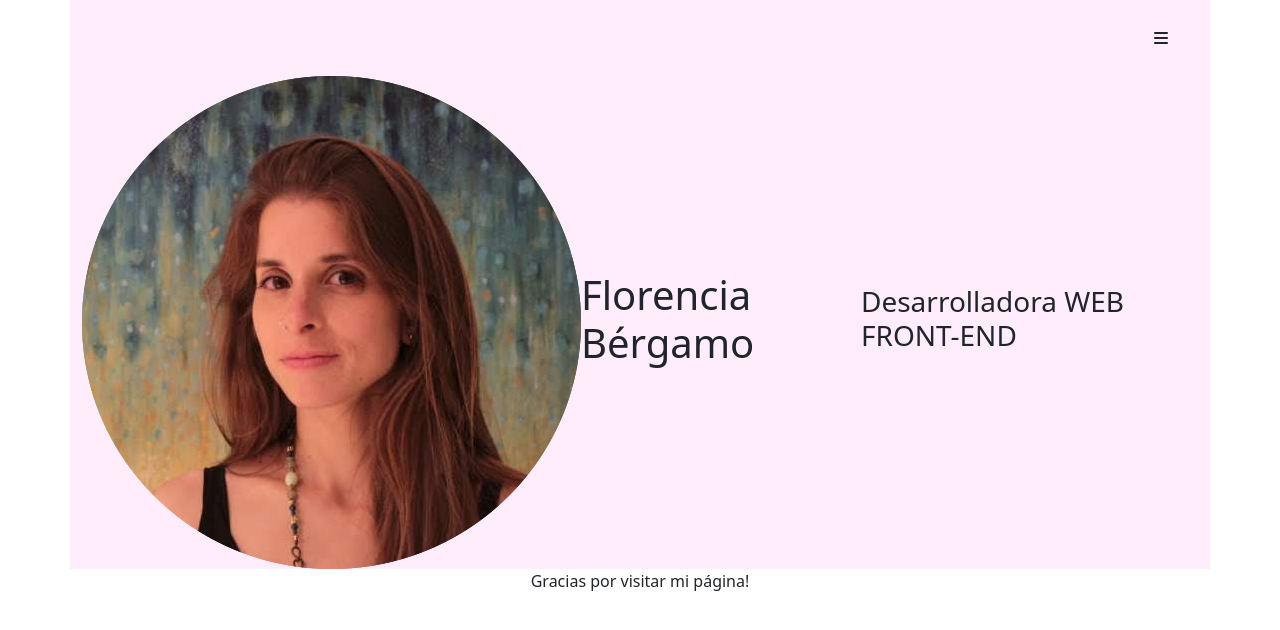
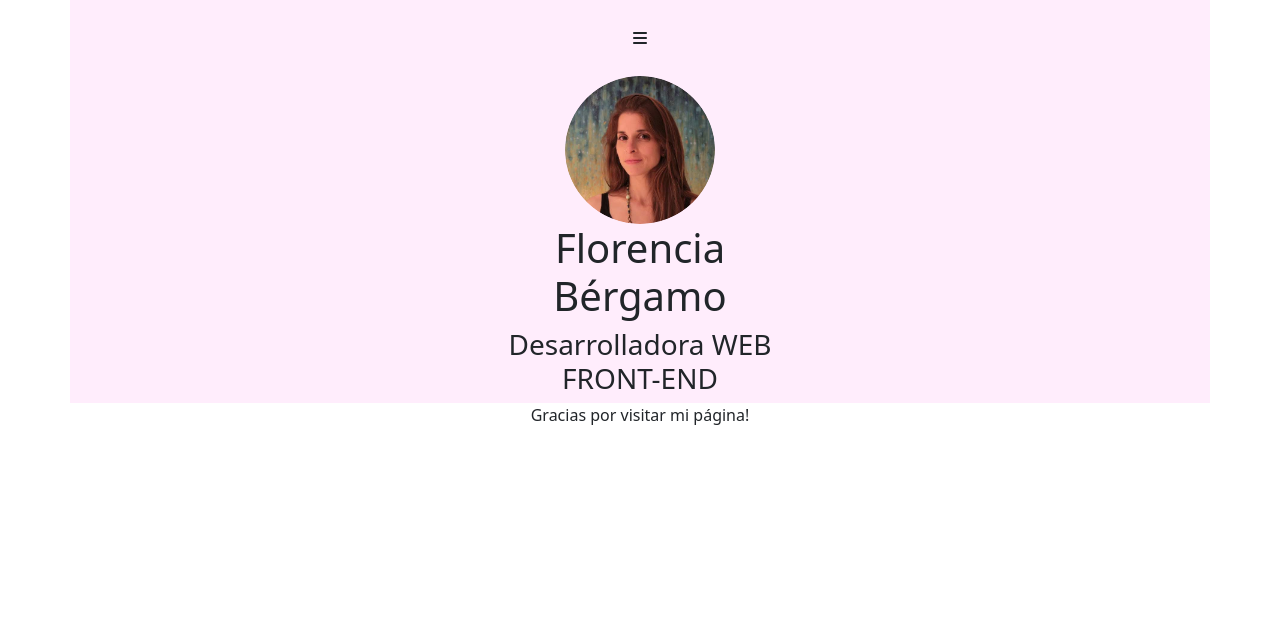
Before and after one commit to FlorenciaBergamo/Primer-proyecto-HTML, a plain HTML site: page index.html in a window 1280 px wide. Drawn offline with Linux system fonts and the light colour scheme.

Commit message:
todo centrado

```diff
--- a/index.html
+++ b/index.html
@@ -10,17 +10,16 @@
     <script src="https://kit.fontawesome.com/554441b923.js" crossorigin="anonymous"></script>
 </head>
 <body>
-
     <div class="container">
-        <div class="menu">
-            <i class="fa-solid fa-bars"></i>
-        <div class="profile texto">
-           <img src="profilepicture.png" alt="Profile picture">
-           <h1>Florencia Bérgamo</h1>
-           <h3>Desarrolladora WEB FRONT-END</h3>
+        <div class="profile">
+            <div class="menu">
+                <i class="fa-solid fa-bars"></i>
+            </div>
+            <img src="profilepicture.png" alt="Profile picture" class="imagen">
+            <h1>Florencia Bérgamo</h1>
+            <h3>Desarrolladora WEB FRONT-END</h3>
+        </div>
     </div>
-        </div>
-        </div>
 
 </body>
 <div class="footer">
--- a/styles.css
+++ b/styles.css
@@ -5,15 +5,20 @@
     display: flex;
     align-items: center;
     justify-content: center;
+    text-align: center;
 }
 .fa-bars{
-    display:flex !important;
+    display:flex;
     justify-content: right;
     padding: 30px;
 }
-.texto{
-    display: flex;
-    align-items: center;
+.profile{
+    max-width: 320px;
+    text-align: center;
+}
+.imagen{
+    width:150px;
+    border-radius: 50%;
     justify-content: center;
 }
 
```
